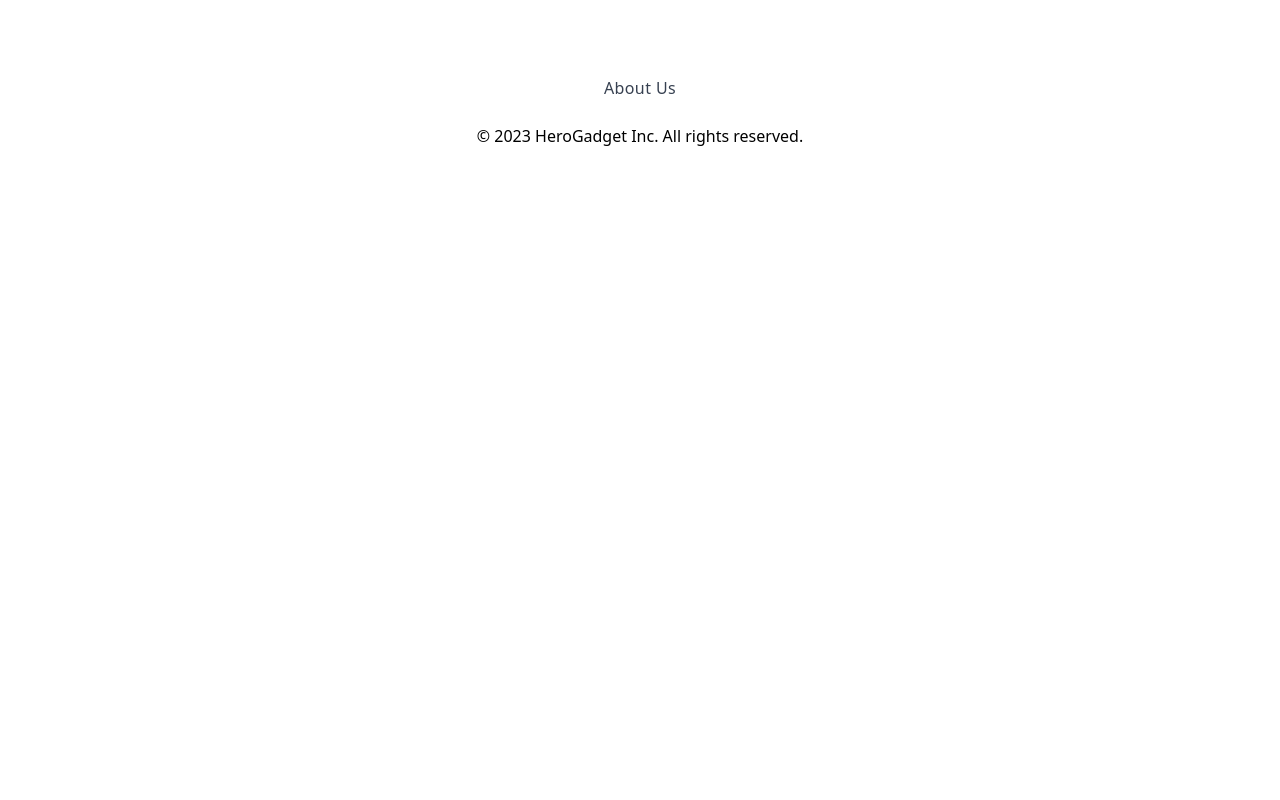
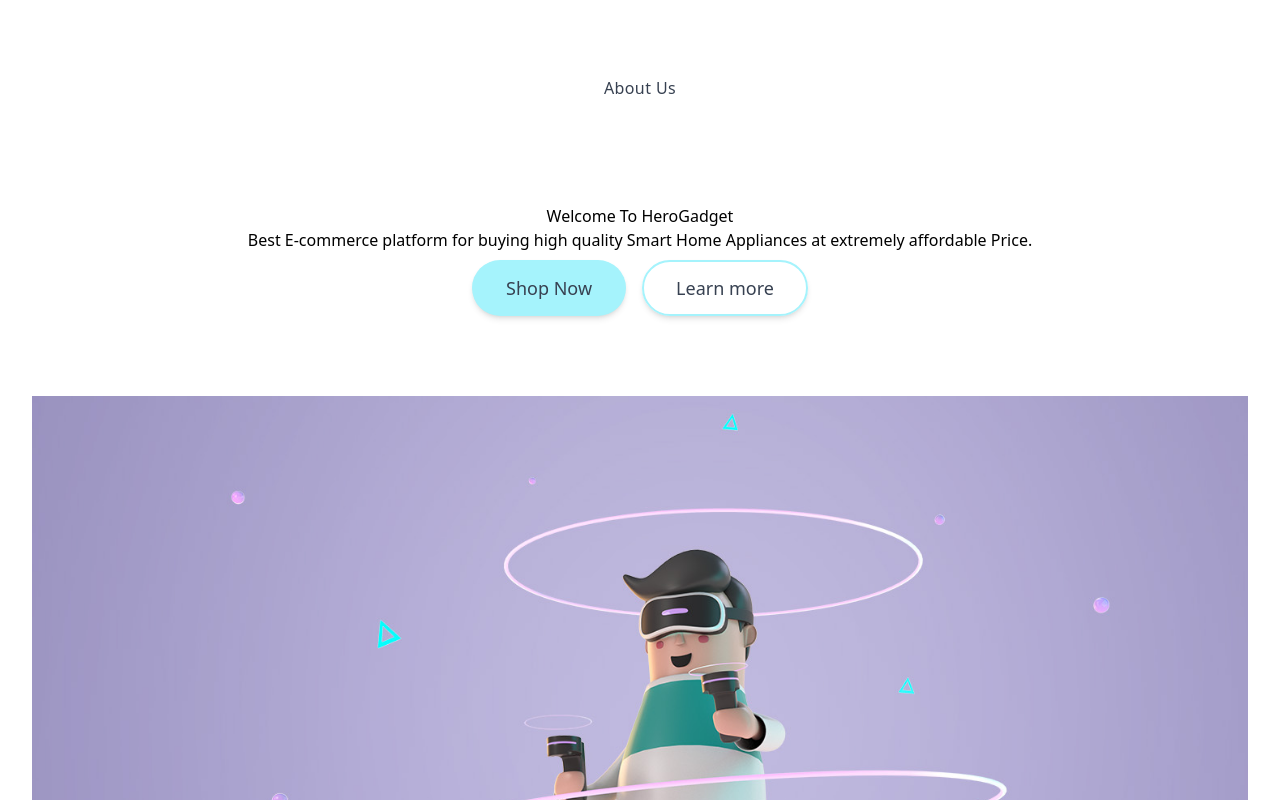
Before and after one commit to sarwar1821201/smart-home-by-react-router, a React (Vite) app: page / in a window 1280 px wide. Shown: the part 2460-3260 px from the top of the page. Before the commit the page ends 2640 px from the top, so only its background shows below. Built offline with nearby package versions, Linux system fonts and the light colour scheme.

Commit message:
complete the home page

```diff
--- a/src/components/BackHome.jsx
+++ b/src/components/BackHome.jsx
@@ -1,10 +1,39 @@
 import React from 'react';
+import { Link } from 'react-router-dom';
+import heroImg from '../assets/hero.jpg';
 
 const BackHome = () => {
     return (
-        <div>
-
+        <section>
+        <div className='bg-gray-200'>
+          <div className='my-container flex flex-col items-center pb-24 text-center lg:pb-56 text-gray-900'>
+            <h1 className='text-2xl w-full lg:leading-tight sm:text-4xl lg:text-6xl lg:max-w-3xl title-text'>
+              Welcome To HeroGadget
+            </h1>
+            <p className='my-6 text-xs sm:text-base md:text-lg max-w-2/3 md:max-w-xl max-w-2xl text-gray-900'>
+              Best E-commerce platform for buying high quality Smart Home
+              Appliances at extremely affordable Price.
+            </p>
+            <div className='flex flex-wrap justify-center'>
+              <Link to='/shop'>
+                <button type='button' className='btn-primary'>
+                  Shop Now
+                </button>
+              </Link>
+              <Link to='/about'>
+                <button type='button' className='btn-outlined'>
+                  Learn more
+                </button>
+              </Link>
+            </div>
+          </div>
         </div>
+        <img
+          src={heroImg}
+          alt=''
+          className='w-5/6 mx-auto mb-12 -mt-12 lg:-mt-40 rounded-lg shadow-md bg-gray-500'
+        />
+      </section>
     );
 };
 
--- a/src/components/Shop.jsx
+++ b/src/components/Shop.jsx
@@ -1,6 +1,11 @@
 import React from 'react';
+import { useLoaderData } from 'react-router-dom';
 
 const Shop = () => {
+
+   const productData= useLoaderData();
+   console.log(productData);
+
     return (
         <div>
 
--- a/src/main.jsx
+++ b/src/main.jsx
@@ -32,7 +32,8 @@
       },
       {
         path:'shop',
-        element: <Shop></Shop>
+        element: <Shop></Shop>,
+        loader: ()=> fetch('products.json')
       }
 
     ]
```
Also changed, not shown: src/index.css (+4 -3 lines).
